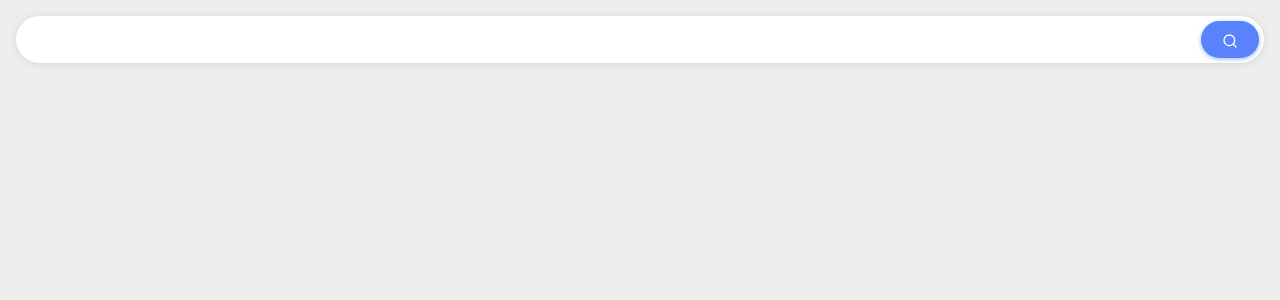
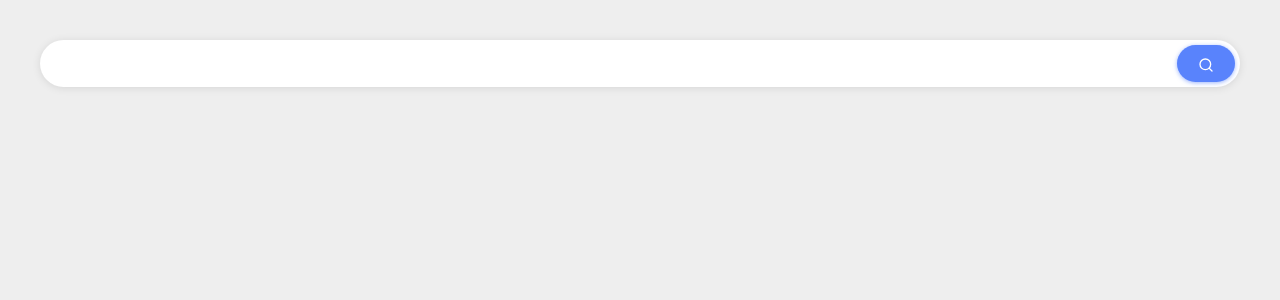
Before and after one commit to Si-gongan/sigongan-public-demo, a React (Create React App) app: page / in a window 1280 px wide. Shown: the top 300 px of the page. Built offline with nearby package versions, Linux system fonts and the light colour scheme; the HTML template or start-up script is replaced by a standard one.

Commit message:
design: container size

```diff
--- a/src/components/Products/Products.styles.tsx
+++ b/src/components/Products/Products.styles.tsx
@@ -1,7 +1,8 @@
 import { css } from '@emotion/react';
 
 export const productsContainer = css`
-  padding: 16px;
+  padding-top: 32px;
+  margin-bottom: 16px;
 `;
 
 export const ulStyle = css`
--- a/src/components/SearchBar/SearchBar.styles.tsx
+++ b/src/components/SearchBar/SearchBar.styles.tsx
@@ -1,7 +1,7 @@
 import { css } from '@emotion/react';
 
 export const form = css`
-  padding: 16px;
+  /* padding: 16px; */
 `;
 
 export const inputContainer = css`
--- a/src/components/UI/Card.styles.tsx
+++ b/src/components/UI/Card.styles.tsx
@@ -1,6 +1,6 @@
 import { css } from '@emotion/react';
 
-export const card = (width: string, height: string) => css`
+export const card = (width?: string, height?: string, maxWidth?: string) => css`
   display: flex;
   flex-direction: column;
   border-radius: 8px;
@@ -8,4 +8,5 @@ export const card = (width: string, height: string) => css`
   background: #fff;
   width: ${width};
   height: ${height};
+  max-width: ${maxWidth};
 `;
--- a/src/components/UI/Card.tsx
+++ b/src/components/UI/Card.tsx
@@ -5,12 +5,14 @@ interface Props {
   children: React.ReactNode;
   width?: string;
   height?: string;
+  maxWidth?: string;
 }
 
 const Card: React.FC<Props> = (props) => {
-  const width = props.width || '';
-  const height = props.height || '';
-  return <div css={card(width, height)}>{props.children}</div>;
+  const width = props.width || undefined;
+  const height = props.height || undefined;
+  const maxWidth = props.maxWidth || undefined;
+  return <div css={card(width, height, maxWidth)}>{props.children}</div>;
 };
 
 export default Card;
--- /dev/null
+++ b/src/components/UI/Layout/BaseContainer.styles.tsx
@@ -0,0 +1,8 @@
+import { css } from '@emotion/react';
+
+export const container = css`
+  margin: 0 auto;
+  max-width: 1300px;
+  min-width: 552px;
+  padding: 40px;
+`;
--- /dev/null
+++ b/src/components/UI/Layout/BaseContainer.tsx
@@ -0,0 +1,12 @@
+/** @jsxImportSource @emotion/react */
+import { container } from './BaseContainer.styles';
+
+interface ContainerProps {
+  children: React.ReactNode;
+}
+
+const BaseContainer: React.FC<ContainerProps> = (props) => {
+  return <div css={container}>{props.children}</div>;
+};
+
+export default BaseContainer;
--- a/src/pages/Products.tsx
+++ b/src/pages/Products.tsx
@@ -1,12 +1,13 @@
 import Products from '../components/Products/Products';
 import SearchBar from '../components/SearchBar/SearchBar';
+import BaseContainer from '../components/UI/Layout/BaseContainer';
 
 const ProductsPage: React.FC = () => {
   return (
-    <div>
+    <BaseContainer>
       <SearchBar />
       <Products />
-    </div>
+    </BaseContainer>
   );
 };
 
```
